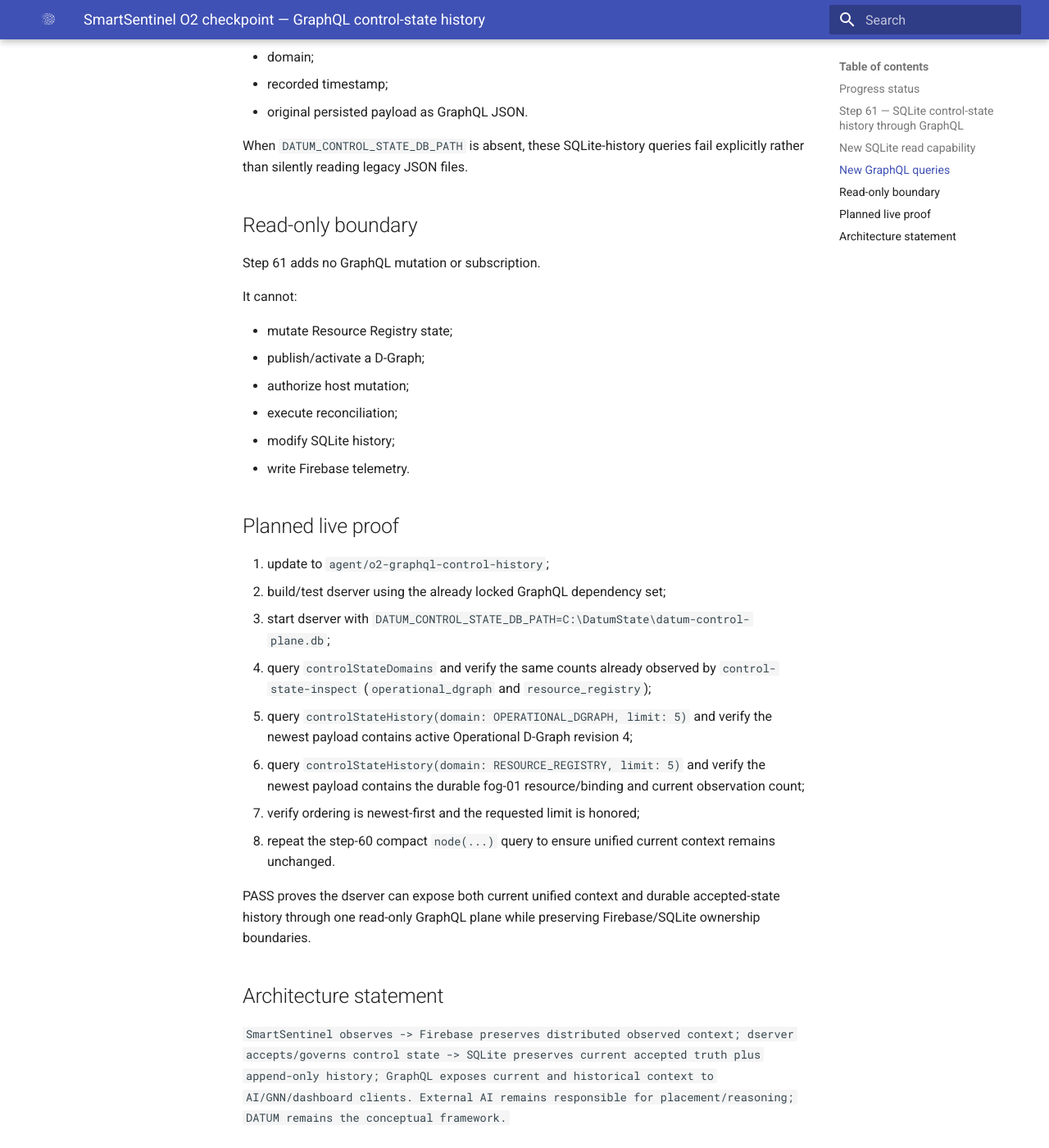
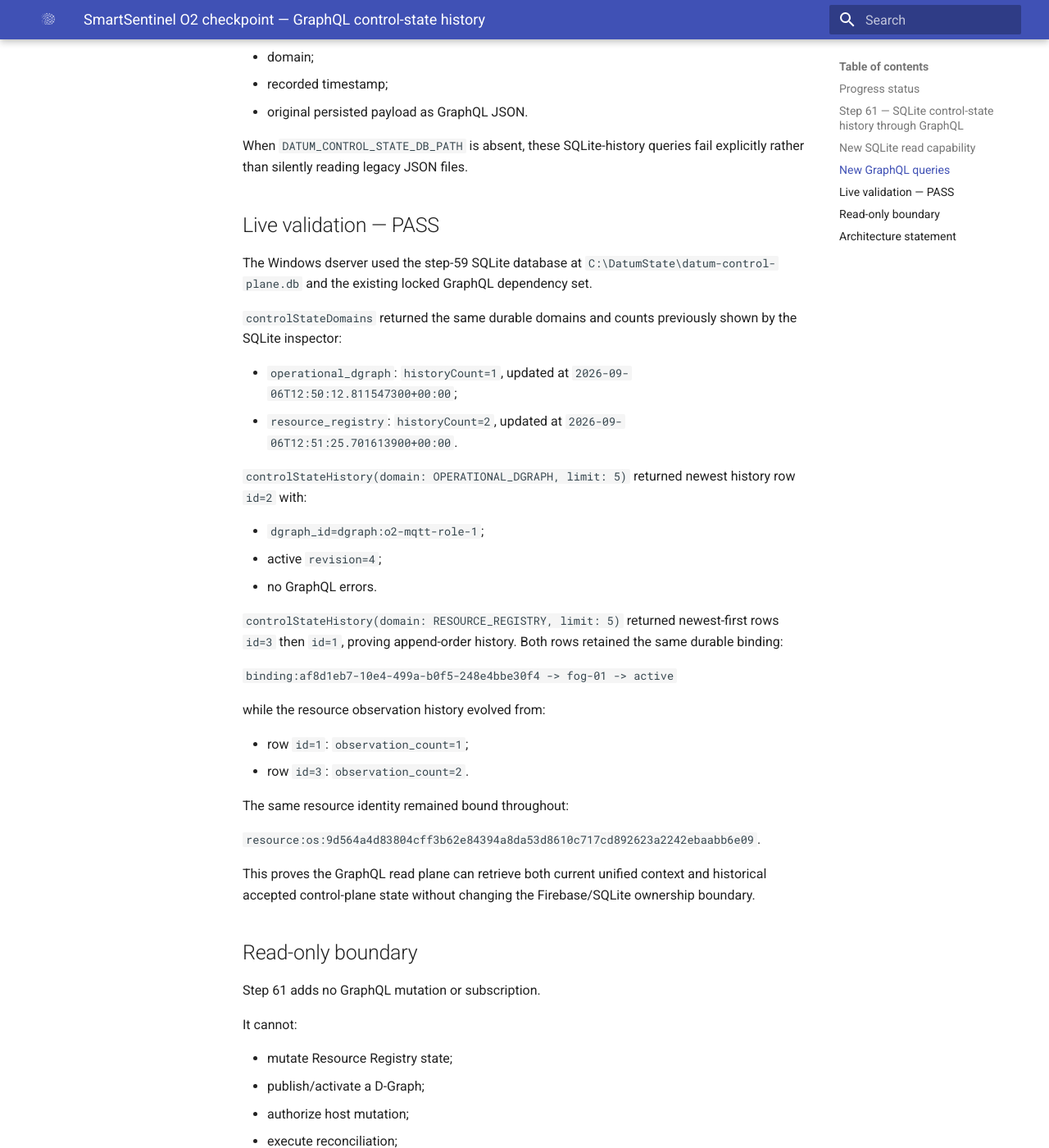
Before and after one commit to dnredson/datum, an MkDocs documentation site: the page built from documentation/checkpoints/SMARTSENTINEL_PROGRESS_2026-09-06_O2_GRAPHQL_CONTROL_HISTORY.md, in a window 1280 px wide and 1400 px high, scrolled down 2002 px. Shown: the whole window at 82% size. Built offline with MkDocs 1.6.1 and Material for MkDocs 9.7.7, drawn with Linux system fonts in a browser that asks for light colours; some of the changed text lies outside the part shown.

Commit message:
Close step 61 GraphQL control-state history live validation

```diff
--- a/documentation/checkpoints/SMARTSENTINEL_PROGRESS_2026-09-06_O2_GRAPHQL_CONTROL_HISTORY.md
+++ b/documentation/checkpoints/SMARTSENTINEL_PROGRESS_2026-09-06_O2_GRAPHQL_CONTROL_HISTORY.md
@@ -18,7 +18,7 @@
 - 58/100 — LIVE PASS.
 - 59/100 — LIVE PASS.
 - 60/100 — LIVE PASS.
-- 61/100 — IMPLEMENTED, pending compile/live history-query validation.
+- 61/100 — LIVE PASS.
 
 ## Step 61 — SQLite control-state history through GraphQL
 
@@ -71,6 +71,36 @@
 
 When `DATUM_CONTROL_STATE_DB_PATH` is absent, these SQLite-history queries fail explicitly rather than silently reading legacy JSON files.
 
+## Live validation — PASS
+
+The Windows dserver used the step-59 SQLite database at `C:\DatumState\datum-control-plane.db` and the existing locked GraphQL dependency set.
+
+`controlStateDomains` returned the same durable domains and counts previously shown by the SQLite inspector:
+
+- `operational_dgraph`: `historyCount=1`, updated at `2026-09-06T12:50:12.811547300+00:00`;
+- `resource_registry`: `historyCount=2`, updated at `2026-09-06T12:51:25.701613900+00:00`.
+
+`controlStateHistory(domain: OPERATIONAL_DGRAPH, limit: 5)` returned newest history row `id=2` with:
+
+- `dgraph_id=dgraph:o2-mqtt-role-1`;
+- active `revision=4`;
+- no GraphQL errors.
+
+`controlStateHistory(domain: RESOURCE_REGISTRY, limit: 5)` returned newest-first rows `id=3` then `id=1`, proving append-order history. Both rows retained the same durable binding:
+
+`binding:af8d1eb7-10e4-499a-b0f5-248e4bbe30f4 -> fog-01 -> active`
+
+while the resource observation history evolved from:
+
+- row `id=1`: `observation_count=1`;
+- row `id=3`: `observation_count=2`.
+
+The same resource identity remained bound throughout:
+
+`resource:os:9d564a4d83804cff3b62e84394a8da53d8610c717cd892623a2242ebaabb6e09`.
+
+This proves the GraphQL read plane can retrieve both current unified context and historical accepted control-plane state without changing the Firebase/SQLite ownership boundary.
+
 ## Read-only boundary
 
 Step 61 adds no GraphQL mutation or subscription.
@@ -84,19 +114,6 @@
 - modify SQLite history;
 - write Firebase telemetry.
 
-## Planned live proof
-
-1. update to `agent/o2-graphql-control-history`;
-2. build/test dserver using the already locked GraphQL dependency set;
-3. start dserver with `DATUM_CONTROL_STATE_DB_PATH=C:\DatumState\datum-control-plane.db`;
-4. query `controlStateDomains` and verify the same counts already observed by `control-state-inspect` (`operational_dgraph` and `resource_registry`);
-5. query `controlStateHistory(domain: OPERATIONAL_DGRAPH, limit: 5)` and verify the newest payload contains active Operational D-Graph revision 4;
-6. query `controlStateHistory(domain: RESOURCE_REGISTRY, limit: 5)` and verify the newest payload contains the durable fog-01 resource/binding and current observation count;
-7. verify ordering is newest-first and the requested limit is honored;
-8. repeat the step-60 compact `node(...)` query to ensure unified current context remains unchanged.
-
-PASS proves the dserver can expose both current unified context and durable accepted-state history through one read-only GraphQL plane while preserving Firebase/SQLite ownership boundaries.
-
 ## Architecture statement
 
 `SmartSentinel observes -> Firebase preserves distributed observed context; dserver accepts/governs control state -> SQLite preserves current accepted truth plus append-only history; GraphQL exposes current and historical context to AI/GNN/dashboard clients. External AI remains responsible for placement/reasoning; DATUM remains the conceptual framework.`
```
Also changed, not shown: other parts of documentation/checkpoints/SMARTSENTINEL_PROGRESS_2026-09-06_O2_GRAPHQL_CONTROL_HISTORY.md (+1 -1 lines).
